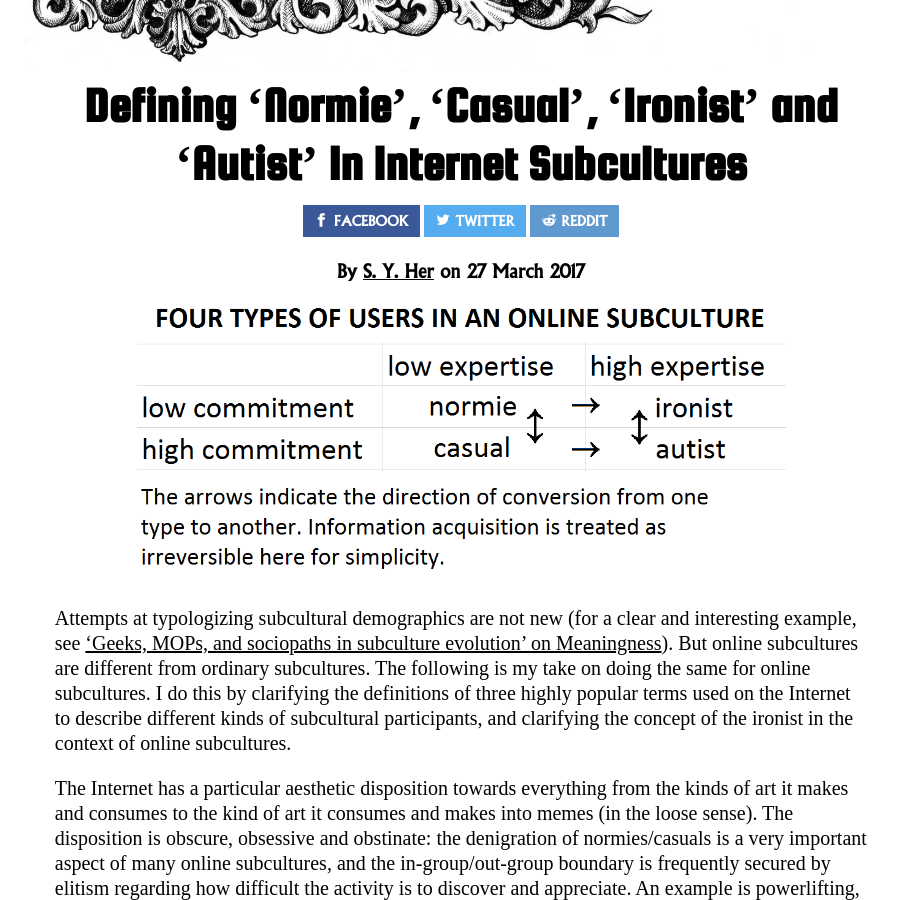
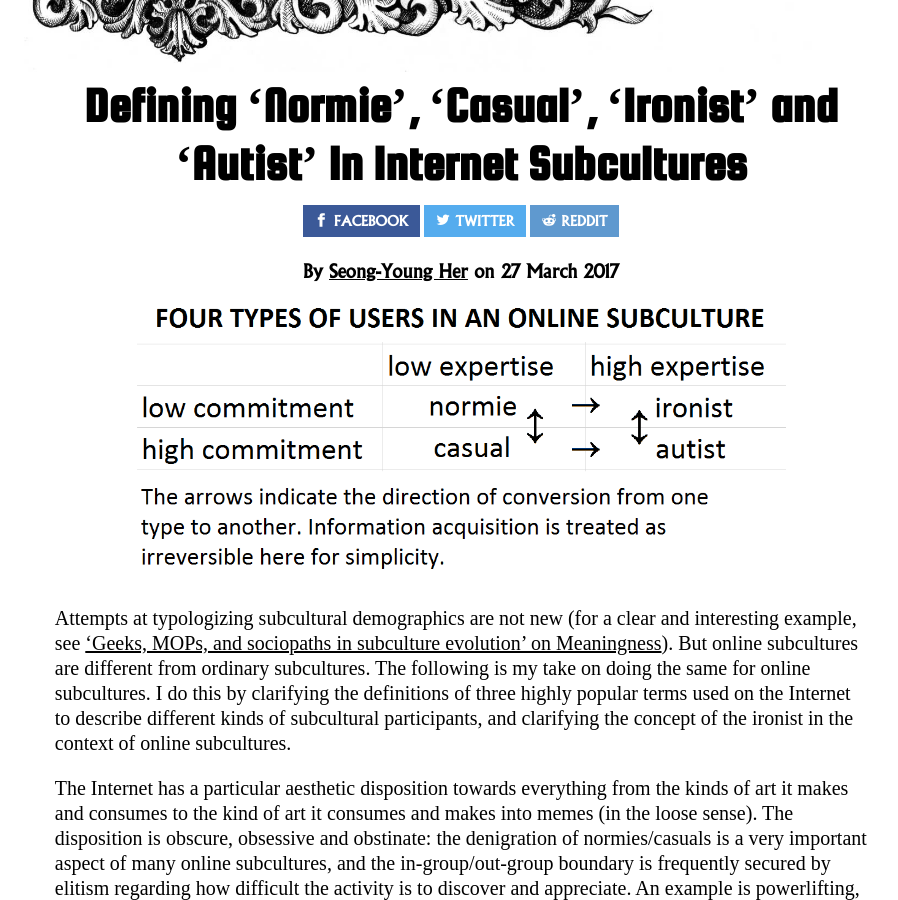
Before and after one commit to FraserThompson/PhilosophersMeme, a Jekyll site: the page built from _posts/2017-03-27-defining-normie-casual-ironist-and-autist-in-internet-subcultures.markdown, in a window 1280 px wide and 900 px high, scrolled down 438 px. Shown: the whole window, without its empty margins (179-1077 px from the left). Built offline with Jekyll 4.4.1, drawn with Linux system fonts in a browser that asks for light colours; nearby versions of some CDN libraries; some web fonts are replaced; library files that are not in the unit come from our copies.

Commit message:
Updated Defining Normie Casual Ironist And Autist In Internet Subcultures

```diff
--- a/_posts/2017-03-27-defining-normie-casual-ironist-and-autist-in-internet-subcultures.markdown
+++ b/_posts/2017-03-27-defining-normie-casual-ironist-and-autist-in-internet-subcultures.markdown
@@ -9,7 +9,10 @@ tags:
 - normie
 - autist
 author:
-  display_name: S. Y. Her
+  email: seongyher@gmail.com
+  display_name: Seong-Young Her
+  first_name: Seong-Young
+  last_name: Her
 image: "/uploads/four%20types%20of%20users%20in%20internet%20subcultures.png"
 fbpreview: http://thephilosophersmeme.com/uploads/four-types-of-users.jpg
 ---
```
